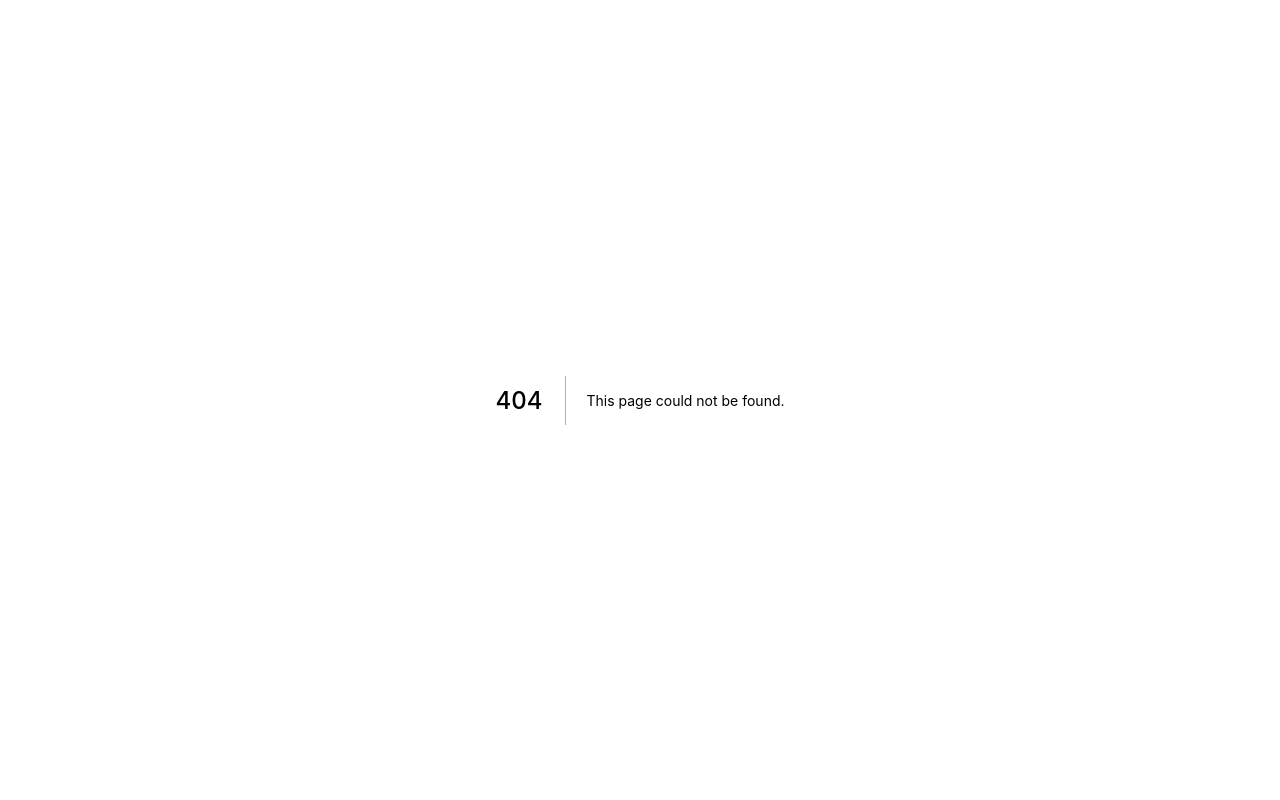
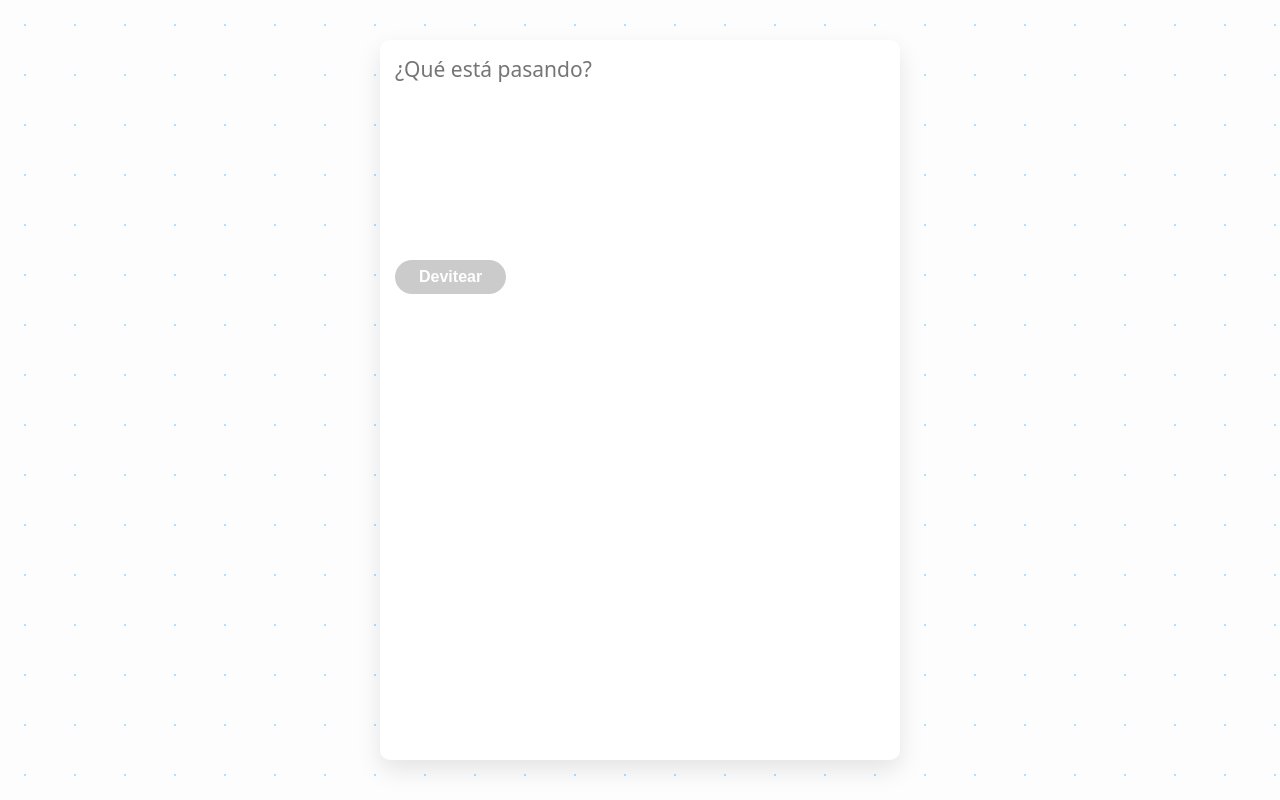
Before and after one commit to Jonatandb/jdevter, a Next.js app: page /compose/jdevit in a window 1280 px wide. Before the commit this address had no page. Built offline with nearby package versions, Linux system fonts and the light colour scheme; no server answers; sample sign-in values are in the browser's storage.

Commit message:
Added useUser() hook Added redirection to '/' when there is no user logged Added page to compose devits Improvement of Button component to accept disabled state flag

```diff
--- a/components/AppLayout/styles.js
+++ b/components/AppLayout/styles.js
@@ -19,6 +19,11 @@
 
   * {
     box-sizing: border-box;
+  }
+
+  textarea,
+  input {
+    font-family: ${fonts.base};
   }
 `
 
--- a/components/Button/index.js
+++ b/components/Button/index.js
@@ -1,9 +1,11 @@
 import { colors } from 'styles/theme'
 
-const Button = ({ children, onClick }) => {
+const Button = ({ children, disabled, onClick }) => {
   return (
     <>
-      <button onClick={onClick}>{children}</button>
+      <button disabled={disabled} onClick={onClick}>
+        {children}
+      </button>
       <style jsx>
         {`
           button {
@@ -19,6 +21,12 @@
             padding: 8px 24px;
             transition: opacity 0.3s ease;
             user-select: none;
+            outline: 0;
+          }
+
+          button[disabled] {
+            pointer-events: none;
+            opacity: 0.2;
           }
 
           button:hover {
--- /dev/null
+++ b/hooks/useUser.js
@@ -0,0 +1,23 @@
+import { useEffect, useState } from 'react'
+import { useRouter } from 'next/router'
+import { onAuthStateChanged } from 'firebase/client'
+
+export const USER_STATES = {
+  NOT_LOGGED: null,
+  NOT_KNOWN: undefined,
+}
+
+export default function useUser() {
+  const [user, setUser] = useState(USER_STATES.NOT_KNOWN)
+  const router = useRouter()
+
+  useEffect(() => {
+    onAuthStateChanged(setUser)
+  }, [])
+
+  useEffect(() => {
+    user === USER_STATES.NOT_LOGGED && router.push('/')
+  }, [user])
+
+  return user
+}
--- /dev/null
+++ b/pages/compose/jdevit/index.js
@@ -0,0 +1,52 @@
+import { useState } from 'react'
+
+import AppLayout from 'components/AppLayout'
+import Button from 'components/Button'
+import useUser from 'hooks/useUser'
+
+export default function ComposeJdevit() {
+  const [message, setMessage] = useState('')
+  useUser()
+
+  const handleChange = event => {
+    const { value } = event.target
+    setMessage(value)
+  }
+
+  const handleSumbit = event => {
+    event.preventDefault()
+    alert('Enviando mensaje: ' + message)
+  }
+
+  return (
+    <>
+      <AppLayout>
+        <form onSubmit={handleSumbit}>
+          <textarea
+            placeholder='¿Qué está pasando?'
+            value={message}
+            onChange={handleChange}
+          ></textarea>
+          <div>
+            <Button disabled={!message.trim().length}>Devitear</Button>
+          </div>
+        </form>
+      </AppLayout>
+      <style jsx>{`
+        div {
+          padding: 15px;
+        }
+
+        textarea {
+          border: 0;
+          font-size: 21px;
+          min-height: 200px;
+          padding: 15px;
+          outline: 0;
+          resize: none;
+          width: 100%;
+        }
+      `}</style>
+    </>
+  )
+}
```
Also changed, not shown: pages/home/index.js (+7 -4 lines), pages/index.js (+4 -12 lines).
